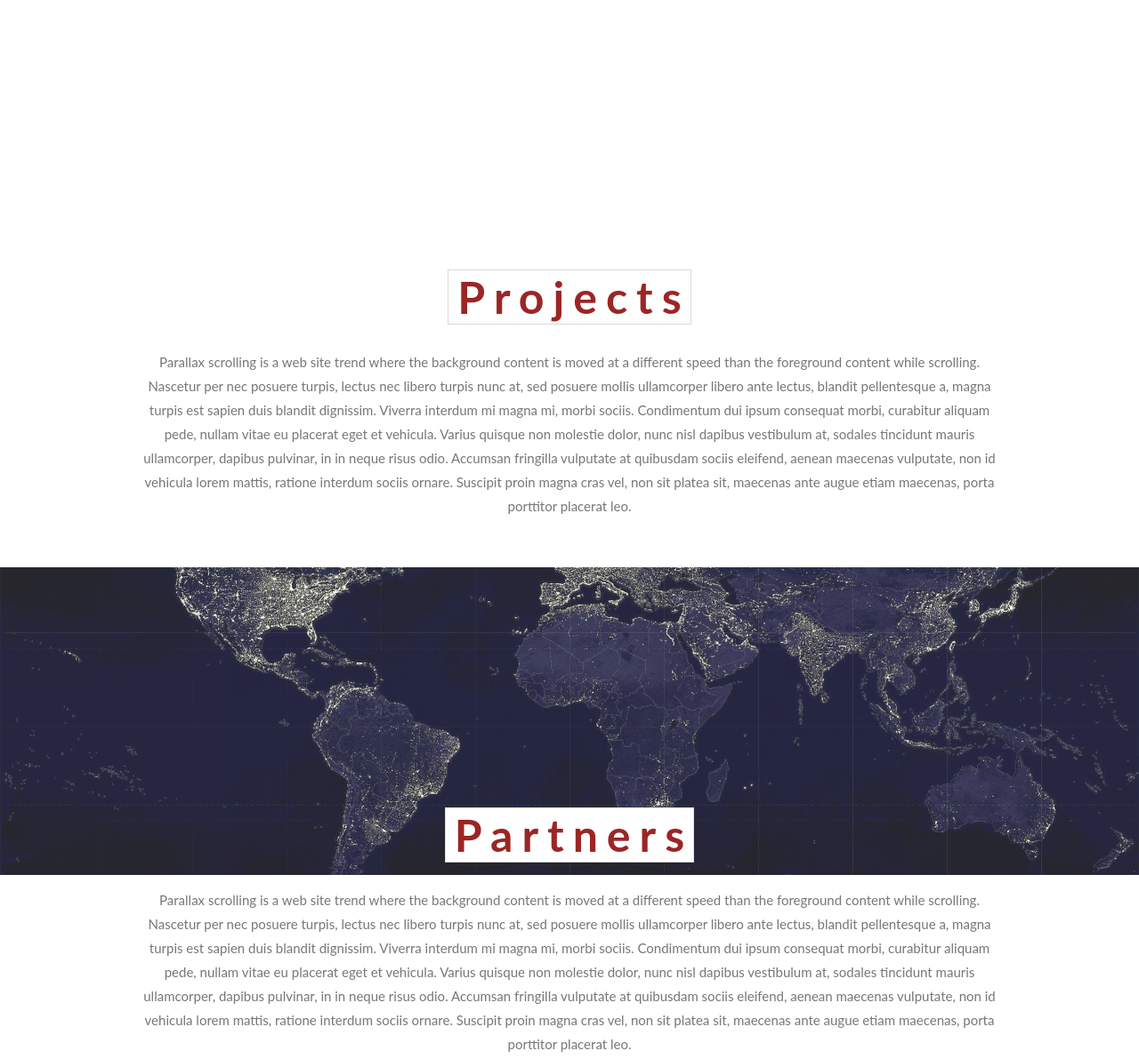
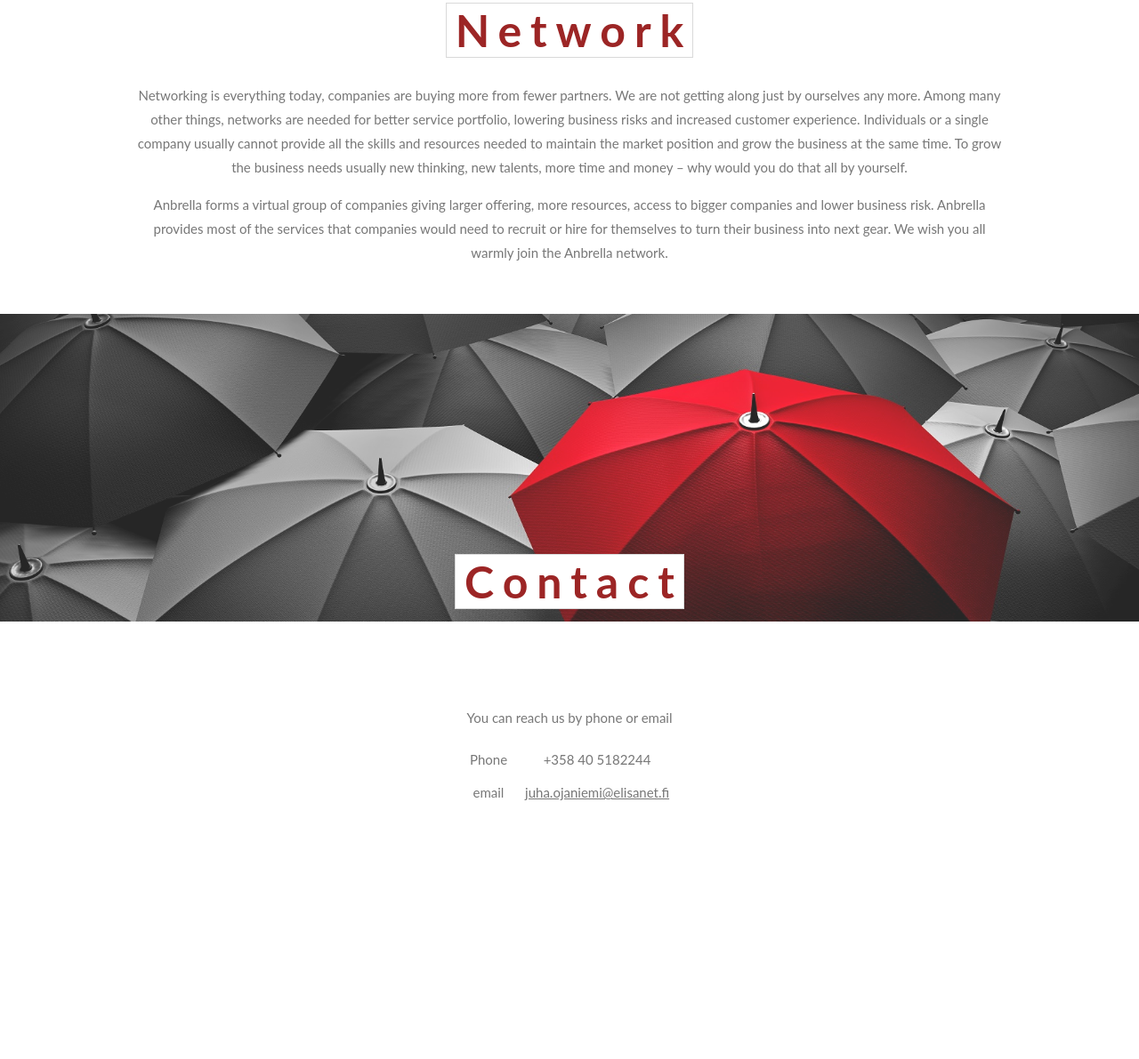
Before and after one commit to OJ2016/anbrella, a plain HTML site: page index.html in a window 1280 px wide. Shown: the part 868-2059 px from the top of the page at 89% size. After the commit the page ends 1866 px from the top, so only its background shows below. Drawn offline with nearby package versions, Linux system fonts and the light colour scheme.

Commit message:
proper texts added

```diff
--- a/index.html
+++ b/index.html
@@ -2,8 +2,10 @@
  <html>
  	<head>
  		<title>anbrella</title>
- 		<link rel="stylesheet" href="https://www.w3schools.com/w3css/4/w3.css">
+		<meta name="viewport" content="width=device-width; maximum-scale=1; minimum-scale=1;" />
+		<link rel="stylesheet" href="https://www.w3schools.com/w3css/4/w3.css">
  		 <link rel="stylesheet" href="style.css">
+
 
  	</head>
  	<body>
@@ -20,17 +22,19 @@
  				<img src="anbrellaLogo.png" class="center" width="60%" height="60%">
  			</div>
  		</div>
- 		<div class="bgimg-1">
- 			 <div class="heading">
-    			<span class="border""><b>Our Mission</b></span>
+		<div class="bgimg-1">
+
   			</div>
 		</div>
  		<div class="w3-content part">
 
-			<p>Parallax scrolling is a web site trend where the background content is moved at a different speed than the foreground content while scrolling. Nascetur per nec posuere turpis, lectus nec libero turpis nunc at, sed posuere mollis ullamcorper libero ante lectus, blandit pellentesque a, magna turpis est sapien duis blandit dignissim. Viverra interdum mi magna mi, morbi sociis. Condimentum dui ipsum consequat morbi, curabitur aliquam pede, nullam vitae eu placerat eget et vehicula. Varius quisque non molestie dolor, nunc nisl dapibus vestibulum at, sodales tincidunt mauris ullamcorper, dapibus pulvinar, in in neque risus odio. Accumsan fringilla vulputate at quibusdam sociis eleifend, aenean maecenas vulputate, non id vehicula lorem mattis, ratione interdum sociis ornare. Suscipit proin magna cras vel, non sit platea sit, maecenas ante augue etiam maecenas, porta porttitor placerat leo.</p>
+			<p>Anbrella is recently established new service for small and mediums size companies. Anbrella helps companies in business development, sales, marketing and daily routines.
+Under the umbrella of Anbrella companies can focus on their core competence while Anbrella is finding new customers, helps in sales and marketing activities, takes care of invoicing, provides office space, general management and a quality system among many other services.
+If You are an expert in the field of IT-sector and You are looking for to start up a business of your own, we at Anbrella help you to establish the business and get everything started. Since then, as part of the Anbrella network You can start enjoying what you are best at.
+Join in!.</p>
 		</div>
 
-  		<div class="bgimg-2">
+ <!--		<div class="bgimg-2">
  			 <div class="heading">
     			<span class="border""><b>Projects</b></span>
   			</div>
@@ -39,14 +43,19 @@
 
 			<p>Parallax scrolling is a web site trend where the background content is moved at a different speed than the foreground content while scrolling. Nascetur per nec posuere turpis, lectus nec libero turpis nunc at, sed posuere mollis ullamcorper libero ante lectus, blandit pellentesque a, magna turpis est sapien duis blandit dignissim. Viverra interdum mi magna mi, morbi sociis. Condimentum dui ipsum consequat morbi, curabitur aliquam pede, nullam vitae eu placerat eget et vehicula. Varius quisque non molestie dolor, nunc nisl dapibus vestibulum at, sodales tincidunt mauris ullamcorper, dapibus pulvinar, in in neque risus odio. Accumsan fringilla vulputate at quibusdam sociis eleifend, aenean maecenas vulputate, non id vehicula lorem mattis, ratione interdum sociis ornare. Suscipit proin magna cras vel, non sit platea sit, maecenas ante augue etiam maecenas, porta porttitor placerat leo.</p>
 		</div>
-  		<div class="bgimg-3">
+-->
+  		<div class="bgimg-2">
  			 <div class="heading">
-    			<span class="border""><b>Partners</b></span>
+    			<span class="border""><b>Network</b></span>
   			</div>
 	 	</div>
 	 	<div class="w3-content part">
 
-			<p>Parallax scrolling is a web site trend where the background content is moved at a different speed than the foreground content while scrolling. Nascetur per nec posuere turpis, lectus nec libero turpis nunc at, sed posuere mollis ullamcorper libero ante lectus, blandit pellentesque a, magna turpis est sapien duis blandit dignissim. Viverra interdum mi magna mi, morbi sociis. Condimentum dui ipsum consequat morbi, curabitur aliquam pede, nullam vitae eu placerat eget et vehicula. Varius quisque non molestie dolor, nunc nisl dapibus vestibulum at, sodales tincidunt mauris ullamcorper, dapibus pulvinar, in in neque risus odio. Accumsan fringilla vulputate at quibusdam sociis eleifend, aenean maecenas vulputate, non id vehicula lorem mattis, ratione interdum sociis ornare. Suscipit proin magna cras vel, non sit platea sit, maecenas ante augue etiam maecenas, porta porttitor placerat leo.</p>
+			<p>Networking is everything today, companies are buying more from fewer partners. We are not getting along just by ourselves any more. Among many other things, networks are needed for better service portfolio, lowering business risks and increased customer experience. Individuals or a single company usually cannot provide all the skills and resources needed to maintain the market position and grow the business at the same time. To grow the business needs usually new thinking, new talents, more time and money &ndash; why would you do that all by yourself.
+</p><p>
+Anbrella forms a virtual group of companies giving larger offering, more resources, access to bigger companies and lower business risk. Anbrella provides most of the services that companies would need to recruit or hire for themselves to turn their business into next gear.
+We wish you all warmly join the Anbrella network.
+</p>
 		</div>
 		<div class="bgimg-1">
  			 <div class="heading">
@@ -54,14 +63,18 @@
   			</div>
 	 	</div>
 	 	<div id="contact" class="w3-content part">
+			<p>
+				You can reach us by phone or email
+			</p>
+
 			 <table class="centerTable">
 			  <tr>
 			    <td>Phone</td>
-			    <td>XXX XXXXXXX</td>
+			    <td>+358 40 5182244</td>
 			  </tr>
 			  <tr>
 			    <td>email</td>
-			    <td><a href="mailto:example@anbrella.fi">example@anbrella.fi</a></td>
+			    <td><a href="mailto:juha.ojaniemi@elisanet.fi">juha.ojaniemi@elisanet.fi</a></td>
 			  </tr>
 			</table>
 		</div>
```
Also changed, not shown: 1 other file.
